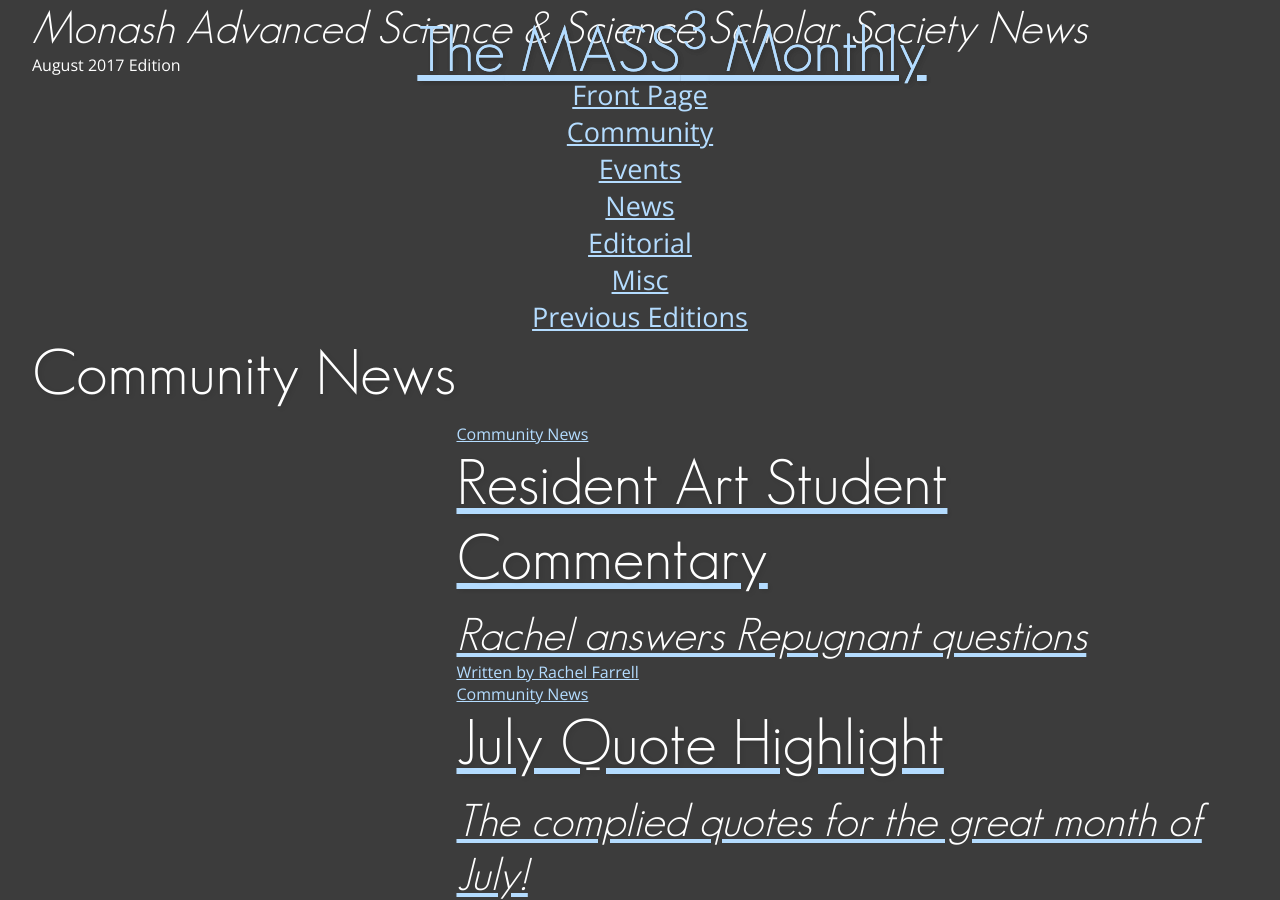
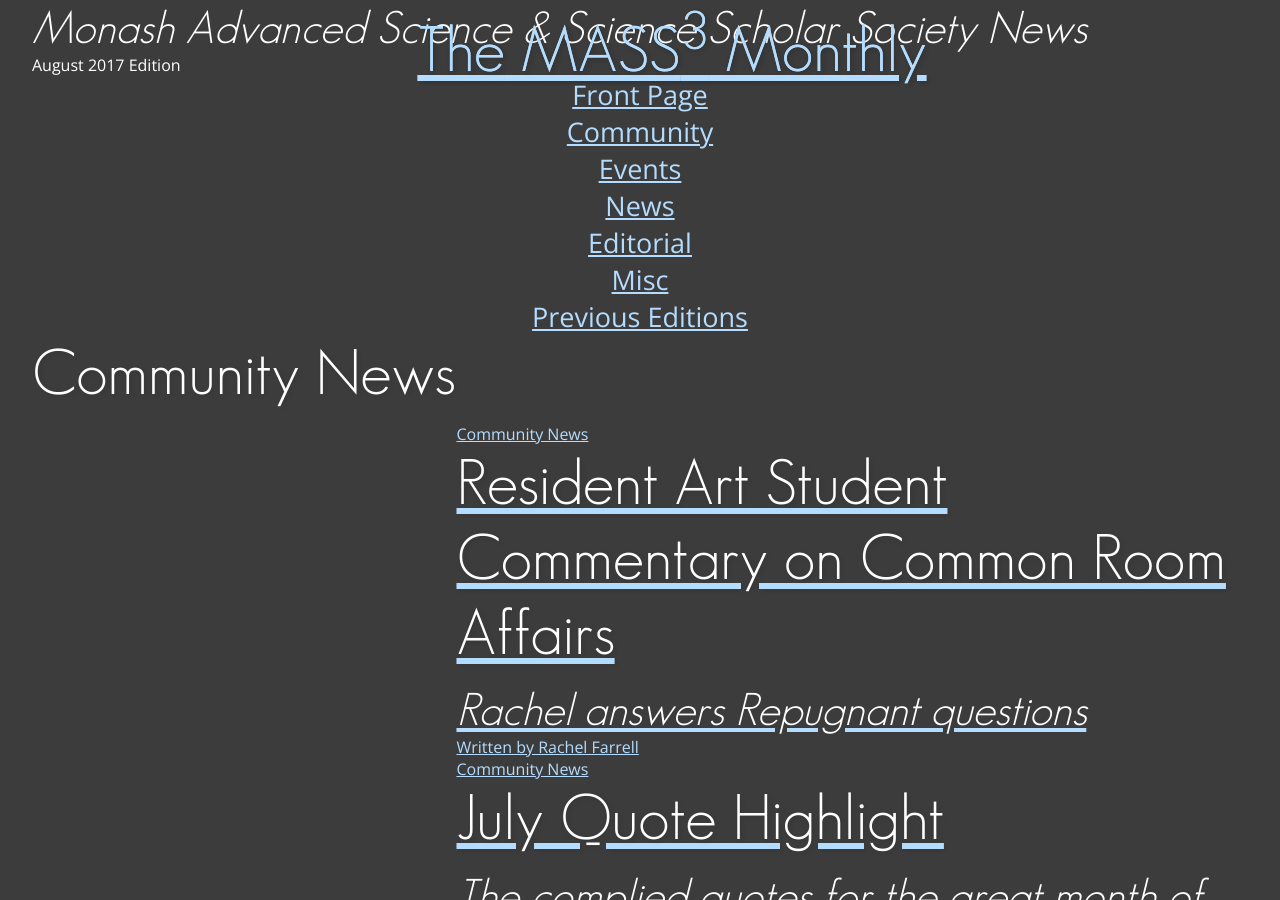
Before and after one commit to masscubed/masscubed.com, a Jekyll site: the page built from monthly/community/index.markdown, in a window 1280 px wide. Built offline with Jekyll 4.4.1, drawn with Linux system fonts in a browser that asks for light colours; grey boxes are pictures that could not be loaded.

Commit message:
Updated Resident Art Student Commentary

```diff
--- a/_posts/2017-08-27-resident-art-student-commentary.markdown
+++ b/_posts/2017-08-27-resident-art-student-commentary.markdown
@@ -1,5 +1,5 @@
 ---
-title: Resident Art Student Commentary
+title: Resident Art Student Commentary on Common Room Affairs
 date: 2017-08-27 19:40:00 +10:00
 categories:
 - Community News
```
